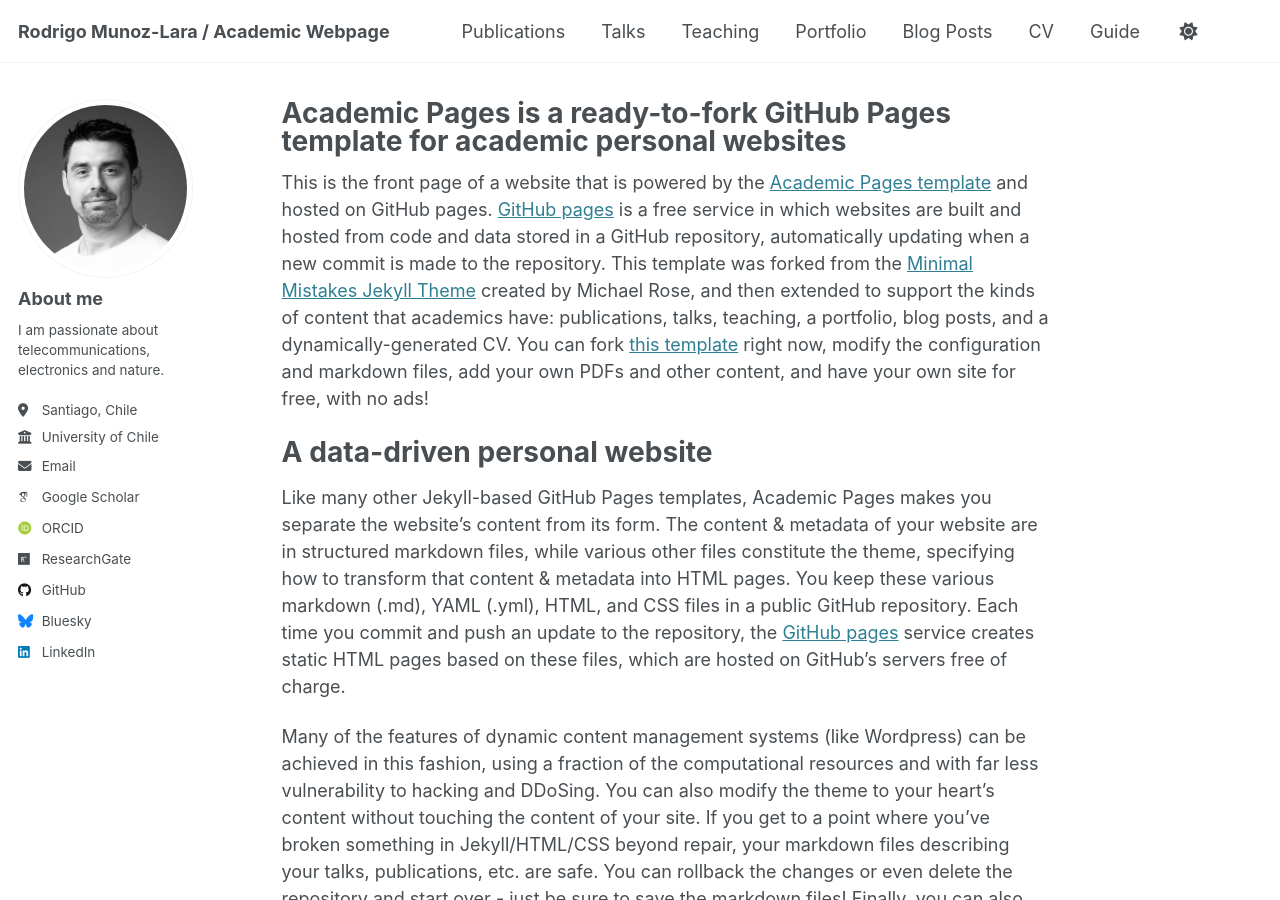
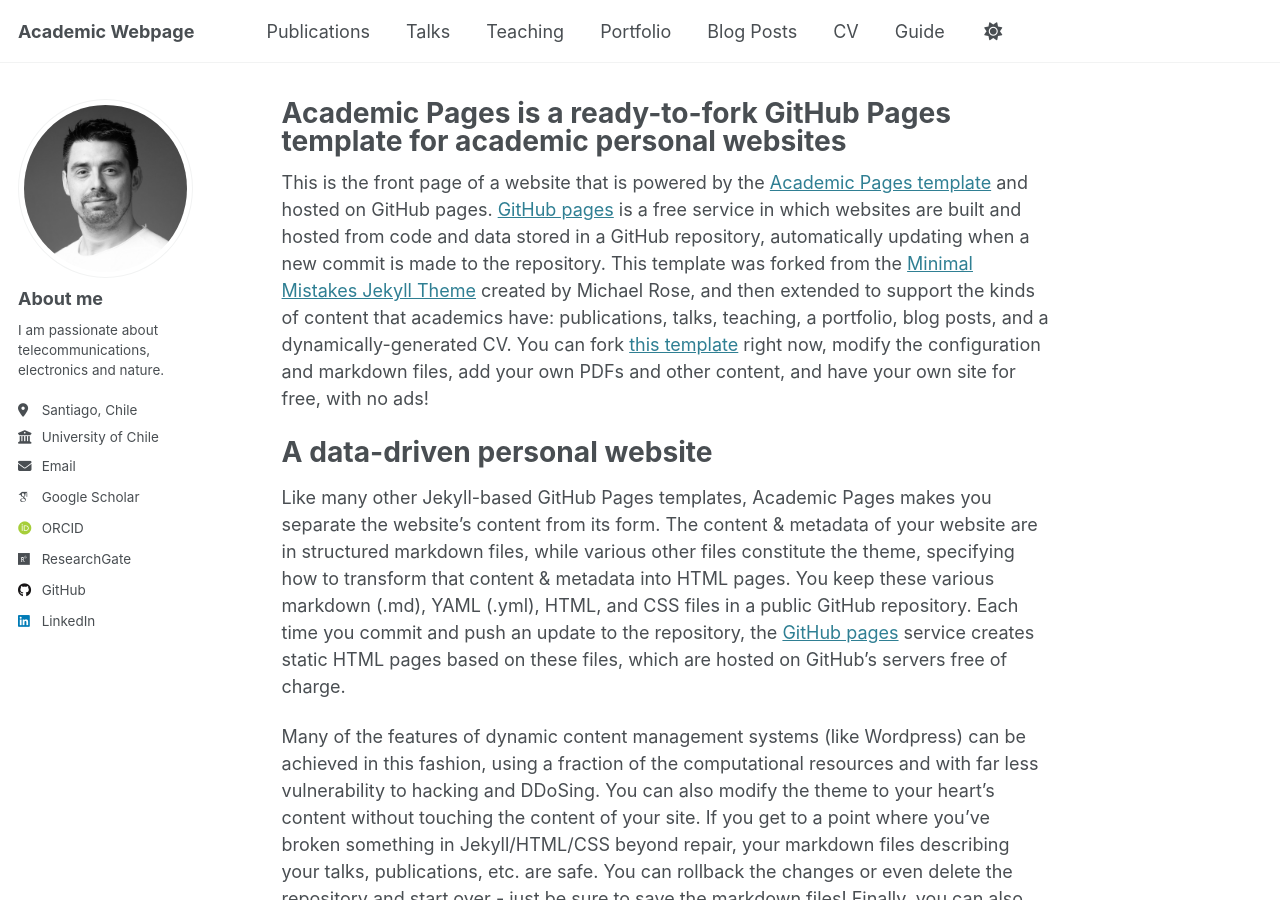
Before and after one commit to RodrigoMunozLara/rodrigomunozlara.github.io, a Jekyll site: the page built from _pages/about.md, in a window 1280 px wide and 900 px high. Built offline with Jekyll 4.4.1, drawn with Linux system fonts in a browser that asks for light colours; some web fonts are replaced.

Commit message:
Changes in site configuration

```diff
--- a/_config.yml
+++ b/_config.yml
@@ -9,7 +9,7 @@
 # Basic Site Settings
 locale                   : "en-US"
 site_theme               : "default"
-title                    : "Rodrigo Munoz-Lara / Academic Webpage"
+title                    : "Academic Webpage"
 title_separator          : "-"
 name                     : &name "Rodrigo Muñoz Lara"
 description              : &description "personal description"
@@ -50,7 +50,7 @@ author:
   stackoverflow    : # User number or user number and name (i.e., use "1" or "1/jeff-atwood")
 
   # Social media
-  bluesky          : "bsky.app" # Replace this with you Bluesky username
+  bluesky          : # Replace this with you Bluesky username
   facebook         : # Username
   flickr           : # Username
   foursquare       : # Username
```
